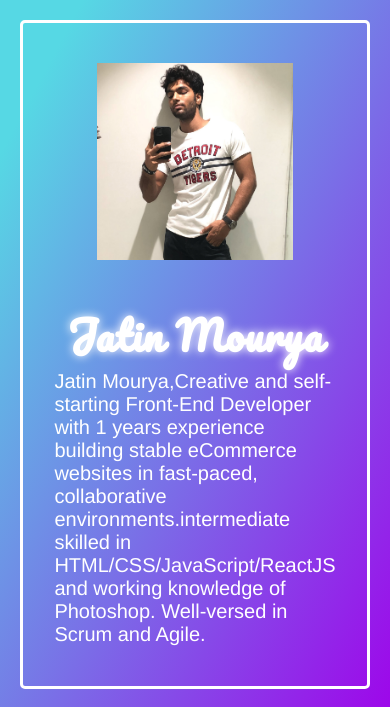
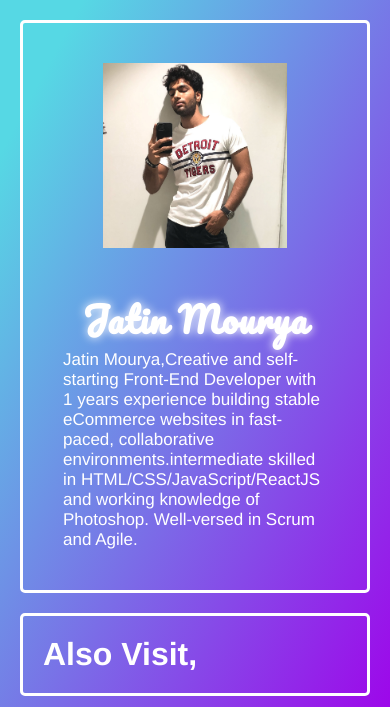
Before and after one commit to jatinmourya/mysites, a plain HTML site: page index.html in a window 390 px wide. Shown: the top 707 px of the page. Drawn offline with Linux system fonts and the light colour scheme.

Commit message:
Update style.css

```diff
--- a/style.css
+++ b/style.css
@@ -75,7 +75,7 @@
 
 
     .intro2 p {
-      font-size: 20px;
+      font-size: 17px;
     }
 
     .intro:hover,
@@ -94,7 +94,7 @@
 
     .intro h1 {
       letter-spacing: 1px;
-      font-size: 40px;
+      font-size: 45px;
       font-family: 'Pacifico', cursive;
       cursor: default;
       width: auto;
@@ -166,6 +166,9 @@
         height: auto;
         width: 100%;
       }
+      .intro2 h1{
+        Font-size:35px;
+      }
 
       .second .boxes {
         width: 200px;
```
